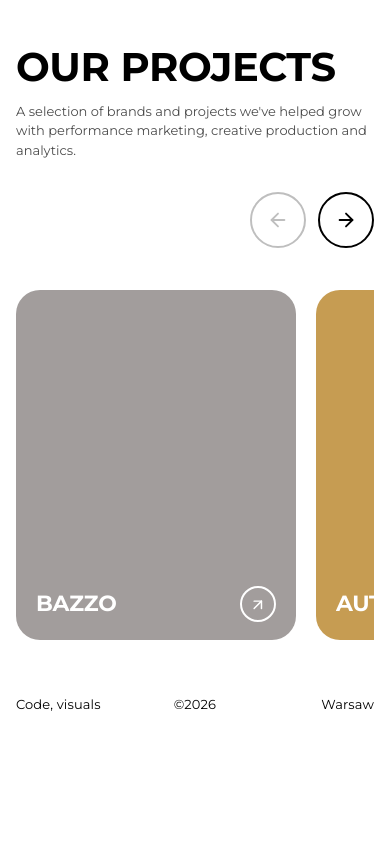
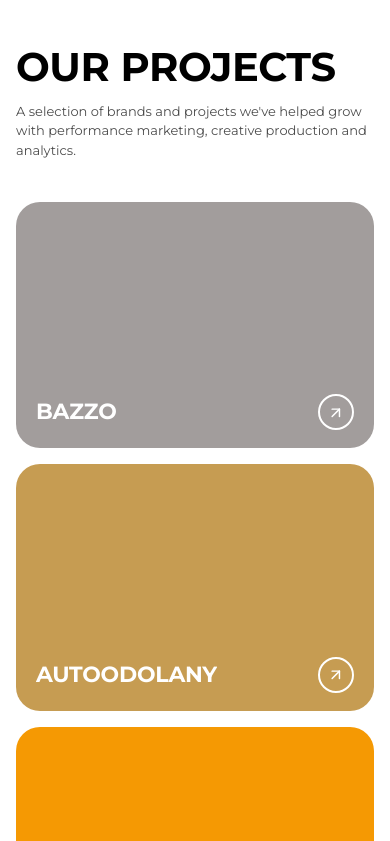
Before and after one commit to MichalZborowskii/BreezyAds, a website: page index.html in a window 390 px wide. Shown: the part 665-1506 px from the top of the page. Before the commit the page ends 1399 px from the top, so only its background shows below. Drawn offline with nearby package versions, Linux system fonts and the light colour scheme.

Commit message:
Mobile: stack project cards vertically instead of horizontal carousel

```diff
--- a/index.html
+++ b/index.html
@@ -155,8 +155,22 @@
       }
       .clients-title { font-size: clamp(36px, 11vw, 56px); }
       .clients-header { flex-direction: column; align-items: flex-start; gap: 1rem; }
-      .clients-controls { align-self: flex-end; }
-      .client-card { width: clamp(240px, 78vw, 320px); }
+      .clients-controls { display: none !important; }
+
+      /* Stack cards vertically on mobile */
+      .carousel { overflow: visible !important; }
+      .carousel-track {
+        flex-direction: column !important;
+        overflow: visible !important;
+        gap: 16px !important;
+        scroll-snap-type: none !important;
+        cursor: auto !important;
+      }
+      .client-card {
+        width: 100% !important;
+        aspect-ratio: 16 / 11 !important;
+        scroll-snap-align: none !important;
+      }
     }
 
     /* Clients section */
```
